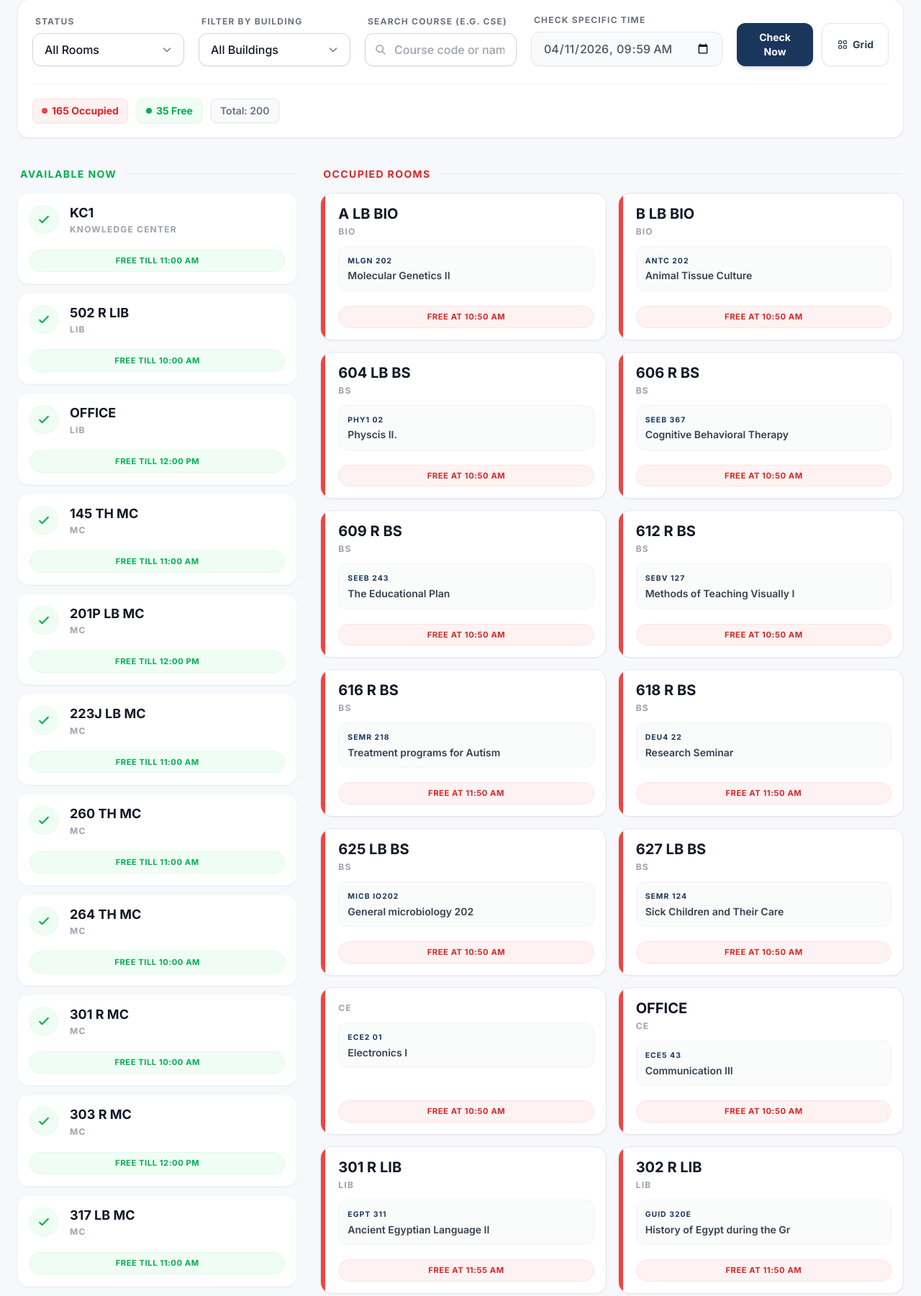
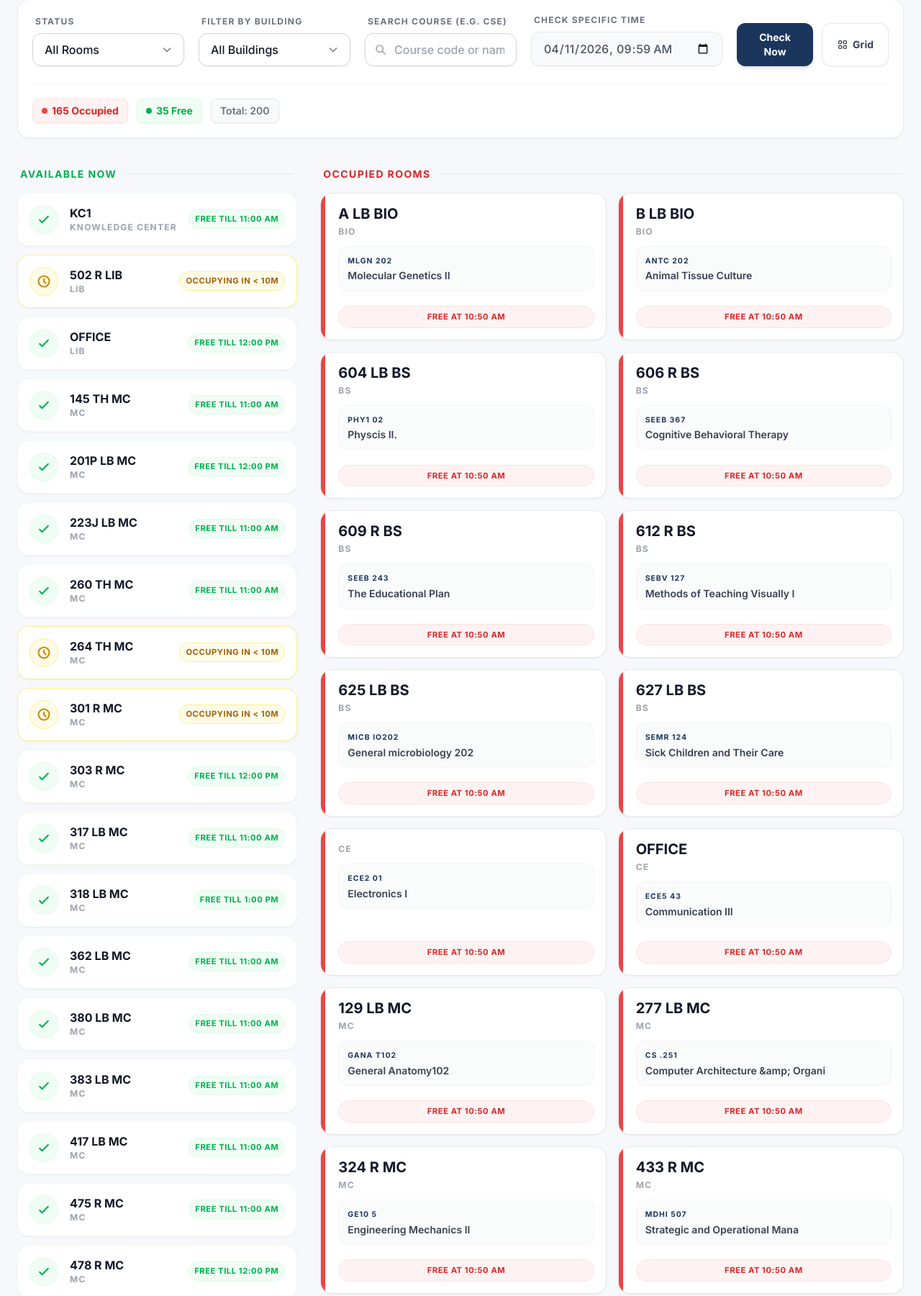
Before and after one commit to medoledo/Ehalls, a Django app: page / in a window 1280 px wide. Shown: the part 122-1923 px from the top of the page at 72% size. Run offline with Django 5.2, Linux system fonts and the light colour scheme; data comes from the database, SQL or seed files in the repository; some libraries are stand-ins or nearby versions.

Commit message:
Adding ordering , and warning if the hall will get Occupied within 10 minutes

```diff
--- a/halls/templates/halls/dashboard.html
+++ b/halls/templates/halls/dashboard.html
@@ -192,20 +192,33 @@
 
       <div id="free-list" class="grid grid-cols-1 sm:grid-cols-2 {% if selected_status == 'free' %}md:grid-cols-2 lg:grid-cols-3 xl:grid-cols-4{% else %}lg:grid-cols-1{% endif %} gap-3">
                 {% for r in free_rooms %}
-        <div class="card-hover bg-white dark:bg-slate-800 border border-green-100/50 dark:border-green-900/30 rounded-2xl p-4 shadow-sm flex flex-col gap-4 group h-full justify-between">
-          <div class="flex items-start gap-4">
-            <div class="w-10 h-10 rounded-full bg-green-50 dark:bg-green-900/30 flex items-center justify-center shrink-0 border border-green-100/60 dark:border-green-800/50 group-hover:bg-must-green group-hover:text-white group-hover:border-must-green transition-colors">
-              <svg class="w-5 h-5 text-must-green dark:text-green-400 group-hover:text-white" fill="none" stroke="currentColor" viewBox="0 0 24 24"><path stroke-linecap="round" stroke-linejoin="round" stroke-width="2.5" d="M5 13l4 4L19 7"></path></svg>
+        {% if r.is_soon_occupied %}
+        <div class="card-hover bg-white border border-yellow-200 rounded-2xl p-4 shadow-sm flex items-center justify-between group">
+          <div class="flex items-center gap-4">
+            <div class="w-10 h-10 rounded-full bg-yellow-50 flex items-center justify-center shrink-0 border border-yellow-200 group-hover:bg-yellow-500 group-hover:text-white group-hover:border-yellow-500 transition-colors">
+              <svg class="w-5 h-5 text-yellow-600 group-hover:text-white" fill="none" stroke="currentColor" viewBox="0 0 24 24"><path stroke-linecap="round" stroke-linejoin="round" stroke-width="2.5" d="M12 8v4l3 3m6-3a9 9 0 11-18 0 9 9 0 0118 0z"></path></svg>
             </div>
-            <div class="min-w-0 flex-1">
-              <h3 class="font-black text-gray-900 dark:text-white text-lg leading-tight truncate pr-1" title="{{ r.room }}">{{ r.room }}</h3>
-              <p class="text-xs font-bold text-gray-400 uppercase tracking-widest mt-1 truncate pr-1" title="{{ r.building }}">{{ r.building }}</p>
+            <div>
+              <h3 class="font-black text-gray-900 leading-tight text-base">{{ r.room }}</h3>
+              <p class="text-xs font-bold text-gray-400 uppercase tracking-widest mt-0.5">{{ r.building }}</p>
             </div>
           </div>
-          <div class="w-full mt-1">
-            <span class="badge bg-green-50 text-must-green dark:text-green-400 border border-green-100 dark:border-green-800/60 font-bold px-3 py-1.5 w-full flex justify-center">Free till {{ r.free_till }}</span>
+          <span class="badge bg-yellow-50 text-yellow-700 shrink-0 border border-yellow-200 font-bold px-2 py-1">Occupying in < 10m</span>
+        </div>
+        {% else %}
+        <div class="card-hover bg-white border border-green-100/50 rounded-2xl p-4 shadow-sm flex items-center justify-between group">
+          <div class="flex items-center gap-4">
+            <div class="w-10 h-10 rounded-full bg-green-50 flex items-center justify-center shrink-0 border border-green-100/60 group-hover:bg-must-green group-hover:text-white group-hover:border-must-green transition-colors">
+              <svg class="w-5 h-5 text-must-green group-hover:text-white" fill="none" stroke="currentColor" viewBox="0 0 24 24"><path stroke-linecap="round" stroke-linejoin="round" stroke-width="2.5" d="M5 13l4 4L19 7"></path></svg>
+            </div>
+            <div>
+              <h3 class="font-black text-gray-900 leading-tight text-base">{{ r.room }}</h3>
+              <p class="text-xs font-bold text-gray-400 uppercase tracking-widest mt-0.5">{{ r.building }}</p>
+            </div>
           </div>
+          <span class="badge bg-green-50 text-must-green shrink-0 border border-green-100 font-bold px-2 py-1">Free till {{ r.free_till }}</span>
         </div>
+        {% endif %}
         {% empty %}
         <div class="col-span-full py-16 flex flex-col items-center justify-center bg-white dark:bg-slate-800 rounded-2xl border border-dashed border-gray-300 dark:border-slate-700">
            <svg class="w-12 h-12 text-gray-300 dark:text-slate-600 mb-4" fill="none" stroke="currentColor" viewBox="0 0 24 24"><path stroke-linecap="round" stroke-linejoin="round" stroke-width="1.5" d="M12 8v4m0 4h.01M21 12a9 9 0 11-18 0 9 9 0 0118 0z"></path></svg>
--- a/halls/views.py
+++ b/halls/views.py
@@ -71,6 +71,7 @@ def get_room_status(now_dt, building_filter=None, course_filter=None):
                 'course_title': latest.course.title,
                 'course_code': f"{latest.course.subject} {latest.course.course_number}".strip(),
                 'end_time': latest.end_time.strftime('%I:%M %p').lstrip('0'),
+                'raw_end_time': latest.end_time,
             }
             if course_filter:
                 q = course_filter.lower()
@@ -81,13 +82,21 @@ def get_room_status(now_dt, building_filter=None, course_filter=None):
         else:
             if not course_filter:
                 future = [m for m in meetings if m.start_time > now_time]
+                is_soon_occupied = False
                 if future:
                     next_meeting = min(future, key=lambda m: m.start_time)
                     free_till = next_meeting.start_time.strftime('%I:%M %p').lstrip('0')
+
+                    from datetime import datetime, date
+                    t1 = datetime.combine(date.min, next_meeting.start_time)
+                    t2 = datetime.combine(date.min, now_time)
+                    if (t1 - t2).total_seconds() / 60 <= 10:
+                        is_soon_occupied = True
                 else:
                     free_till = 'End of Day'
-                free_rooms.append({'building': building, 'room': room, 'free_till': free_till})
+                free_rooms.append({'building': building, 'room': room, 'free_till': free_till, 'is_soon_occupied': is_soon_occupied})
 
+    occupied_rooms.sort(key=lambda x: x['raw_end_time'])
     return occupied_rooms, free_rooms
 
 def get_all_buildings():
```
